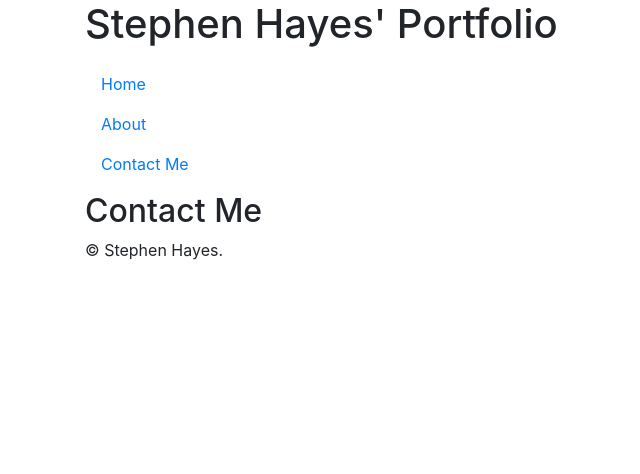
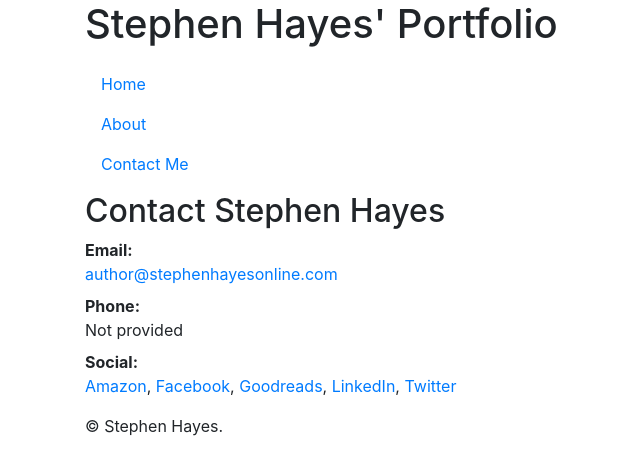
Before and after one commit to CloakOfClarity/StephensPortfolio, a plain HTML site: page Contact.html in a window 1280 px wide. Shown: the whole page, without its empty margins (0-640 px from the left). Drawn offline with nearby package versions, Linux system fonts and the light colour scheme.

Commit message:
Added content and links to contact.html.

```diff
--- a/Contact.html
+++ b/Contact.html
@@ -23,8 +23,12 @@
 			</header>
 
 			<main>
-				<h2>Contact Me</h2>
-
+				<h2>Contact Stephen Hayes</h2>
+				<dl>
+					<dt>Email:</dt><dd><a href="mailto:author@stephenhayesonline.com?subject=From GitHub: ">author@stephenhayesonline.com</a></dd>
+					<dt>Phone:</dt><dd>Not provided</dd>
+					<dt>Social:</dt><dd><a href="http://www.amazon.com/Stephen-Hayes/e/B00KIDTIOI/" target="_blank">Amazon</a>, <a href="https://www.facebook.com/AuthorStephenHayes" target="_blank">Facebook</a>, <a href="http://www.goodreads.com/author/show/6927324.Stephen_Hayes" target="_blank">Goodreads</a>, <a href="https://www.linkedin.com/in/SteveTheHayes" target="_blank">LinkedIn</a>, <a href="https://twitter.com/SteveTheHayes" target="_blank">Twitter</a></dd>
+				</dl>
 			</main>
 
 			<footer>&copy; Stephen Hayes.</footer>
```
